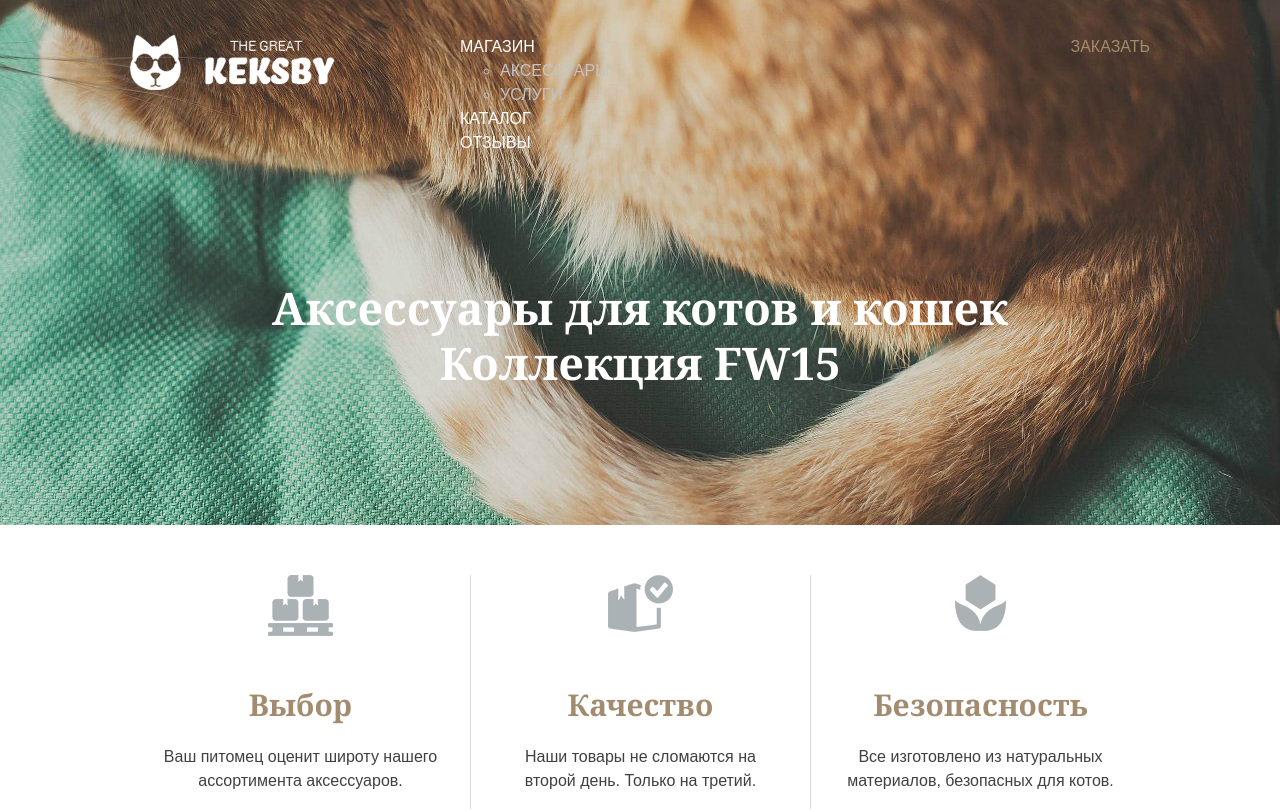
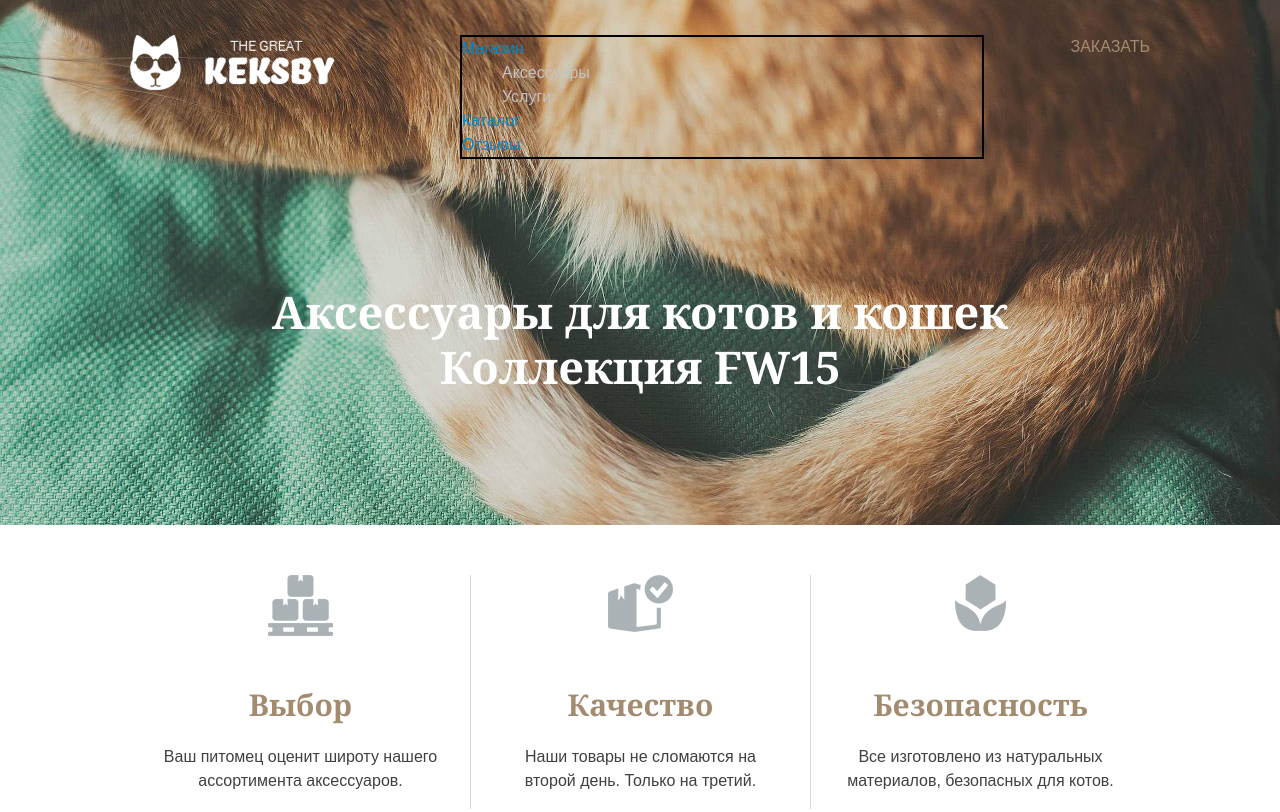
Before and after one commit to Egor18032019/magazin-kota, a plain HTML site: page index.html in a window 1280 px wide. Shown: the top 812 px of the page. Drawn offline with Linux system fonts and the light colour scheme; files that its build step writes are made by us from their sources.

Commit message:
Update style.css

```diff
--- a/style.css
+++ b/style.css
@@ -52,14 +52,18 @@ body {
   margin-left: 125px;
   padding: 0;
   list-style: none;
+  border: 2px solid black;
 }
 
 .main-nav li {
-  text-transform: uppercase;
+
 }
-
+.main-nav .sub-nav {
+  list-style: none;
+}
 .main-nav a {
-  color: #ffffff;
+  display: block;
+color: #0088cc;
   text-decoration: none;
 }
 
```
